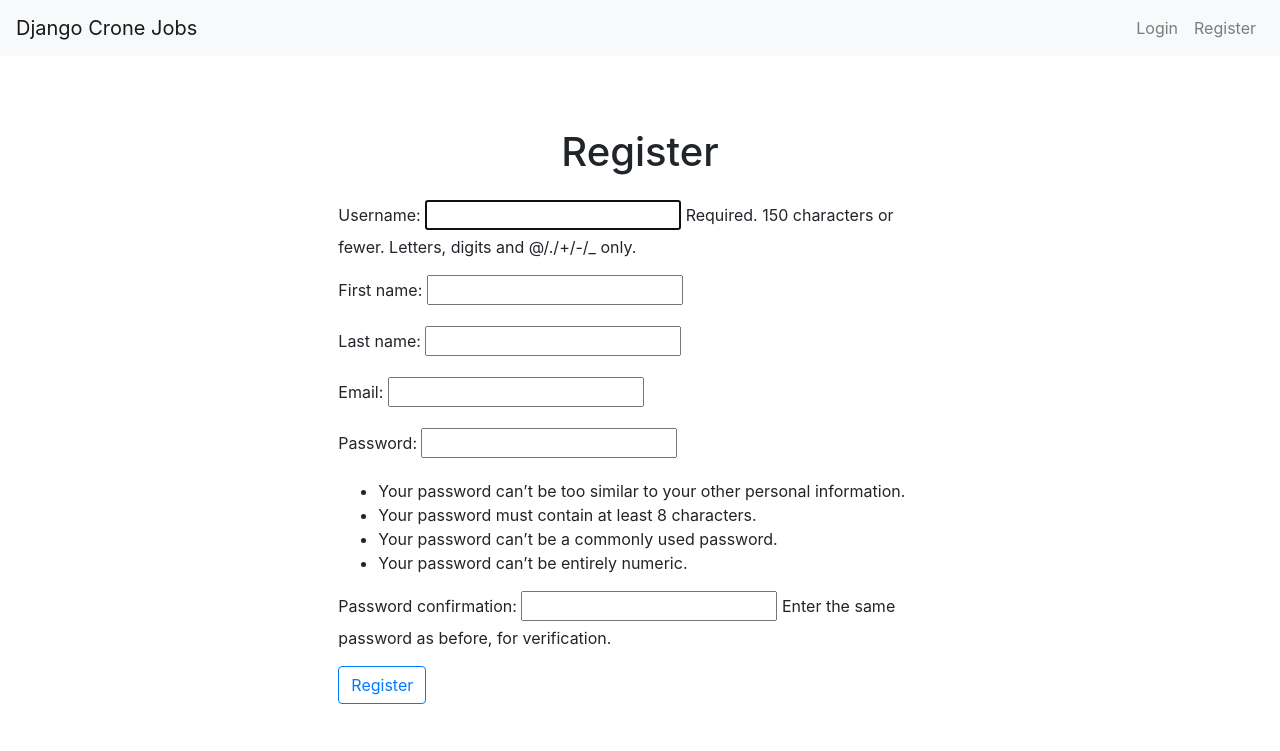
After one commit to miko866/Django-Crone-Job, a Django app: page /register/ in a window 1280 px wide. The commit adds this page. Shown: the top 751 px of the page. Run offline with Django 3.2, Linux system fonts and the light colour scheme; some libraries are stand-ins or nearby versions.

Commit message:
Created simple Register with Django forms.

```diff
--- /dev/null
+++ b/crone_job/forms.py
@@ -0,0 +1,13 @@
+from django.contrib.auth.forms import UserCreationForm
+from django.contrib.auth.models import User
+from django import forms
+
+
+class SignUpForm(UserCreationForm):
+	email = forms.EmailField()
+	first_name = forms.CharField(max_length=100)
+	last_name =  forms.CharField(max_length=100)
+
+	class Meta:
+		model = User
+		fields = ('username', 'first_name', 'last_name', 'email', 'password1', 'password2')
--- a/crone_job/views.py
+++ b/crone_job/views.py
@@ -2,6 +2,7 @@ from django.shortcuts import render, redirect
 from .models import CronJob
 from django.contrib.auth import authenticate, login, logout
 from django.contrib import messages
+from .forms import SignUpForm
 #from .forms import CronJobForm
 from django.contrib.auth.models import User
 
@@ -26,6 +27,31 @@ def login_user(request):
 		return render(request, 'login_user.html', {})
 
 
+def logout_user(request):
+    logout(request)
+    messages.success(request, ('You have been logout'))
+    return redirect('home')
+
+
+def register_user(request):
+    if request.method == 'POST':
+        form = SignUpForm(request.POST)
+        if form.is_valid():
+            form.save()
+            username = form.cleaned_data['username']
+            password = form.cleaned_data['password1']
+            user = authenticate(username=username, password=password)
+            login(request, user)
+            messages.success(request, ('You have been registered...'))
+            return redirect('crone')
+    else:
+        form = SignUpForm()
+
+    context = {'form': form}
+    return render(request, 'register_user.html', context)
+
+
+
 def crone(request):
 	#return render(request, 'crone.html', {})
 	print('JASOM POST', request.POST)
--- a/django_crone_job/urls.py
+++ b/django_crone_job/urls.py
@@ -6,5 +6,7 @@ urlpatterns = [
     path('admin/', admin.site.urls),
     path('', views.home, name="home"),
     path('login/', views.login_user, name="login"),
+    path('logout/', views.logout_user, name="logout"),
+    path('register/', views.register_user, name="register"),
     path('crone/', views.crone, name="crone")
 ]
--- a/templates/crone_job/base.html
+++ b/templates/crone_job/base.html
@@ -32,19 +32,23 @@
 				<span class="navbar-toggler-icon"></span>
 			</button>
 			<div class="collapse navbar-collapse" id="navbarTogglerDemo01">
-				<a class="navbar-brand" href="{% url 'home' %}">Django Crone Jobs</a>
+				{% if user.is_authenticated %}
+					<a class="navbar-brand" href="{% url 'crone' %}">Django Crone Jobs</a>
+				{% else %}
+					<a class="navbar-brand" href="{% url 'home' %}">Django Crone Jobs</a>
+				{% endif %}
 				<ul class="navbar-nav ml-auto mt-2 mt-lg-0">
 
 					{% if user.is_authenticated %}
 						<li class="nav-item">
-							<a class="nav-link" href="#">Logout</a>
+							<a class="nav-link" href="{% url 'logout'%}">Logout</a>
 						</li>
 					{% else %}
 						<li class="nav-item">
 							<a class="nav-link" href="{% url 'login'%}">Login</a>
 						</li>
 						<li class="nav-item">
-							<a class="nav-link" href="#">Register</a>
+							<a class="nav-link" href="{% url 'register'%}">Register</a>
 						</li>
 					{% endif %}
 
--- a/templates/crone_job/login_user.html
+++ b/templates/crone_job/login_user.html
@@ -13,7 +13,7 @@
 					<input type="password" class="form-control" placeholder="Password" name="password">
 				  </div>
 
-				  <button class="btn btn-outline-primary my-2 my-sm-0" type="submit">Erstellen</button>
+				  <button class="btn btn-outline-primary my-2 my-sm-0" type="submit">Anmelden</button>
 			</form>
 		</div>
 	</div>
--- /dev/null
+++ b/templates/crone_job/register_user.html
@@ -0,0 +1,19 @@
+{% extends 'base.html' %}
+
+{% block content %}
+	<h1 class="text-center pb-3">Register</h1>
+	<div class="row">
+		<div class="col-8 mx-auto">
+			<form action="{% url 'register' %}" method="POST">
+				{% csrf_token %}
+				{% if form.errors %}
+					<p>Your form has error...</p>
+				{% endif %}
+				{{ form.as_p }}
+				<button class="btn btn-outline-primary my-2 my-sm-0" type="submit">Register</button>
+			</form>
+		</div>
+	</div>
+
+
+{% endblock %}
```
Also changed, not shown: templates/crone_job/crone.html (+2 -9 lines).
